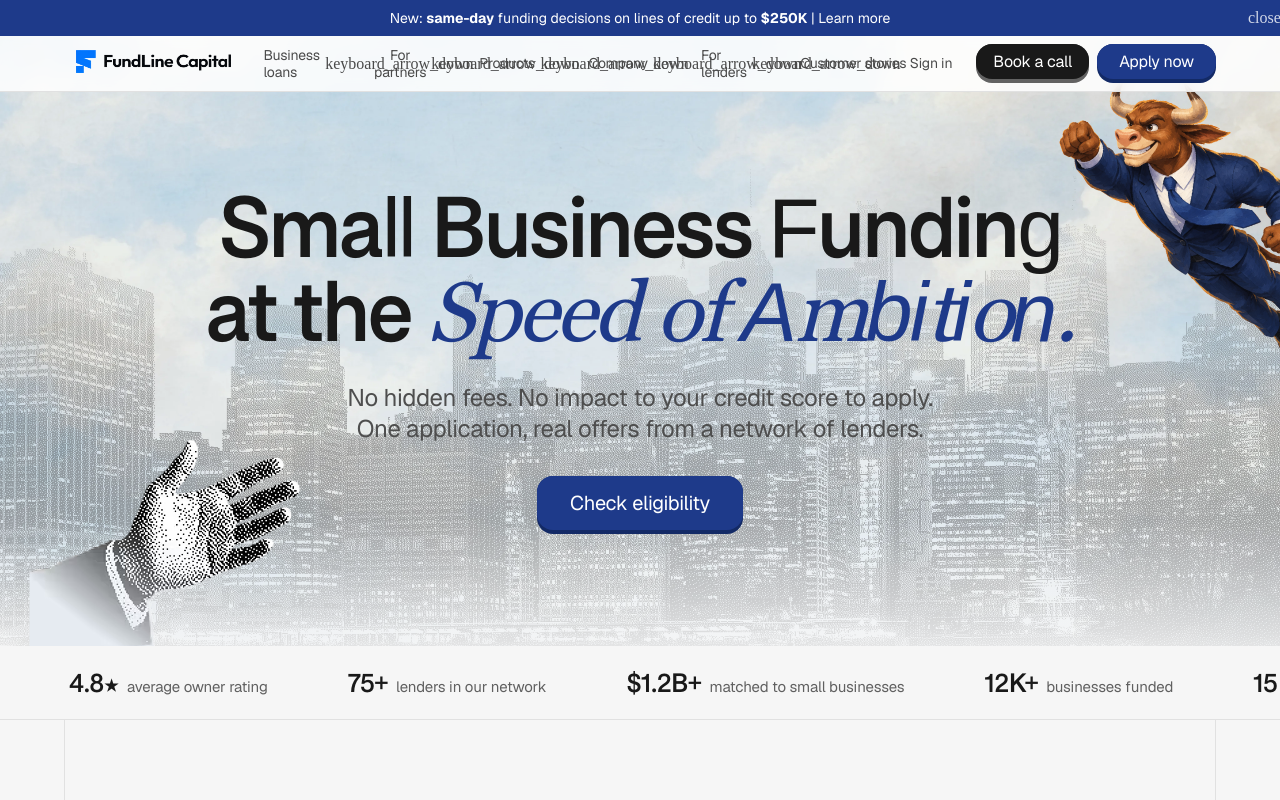
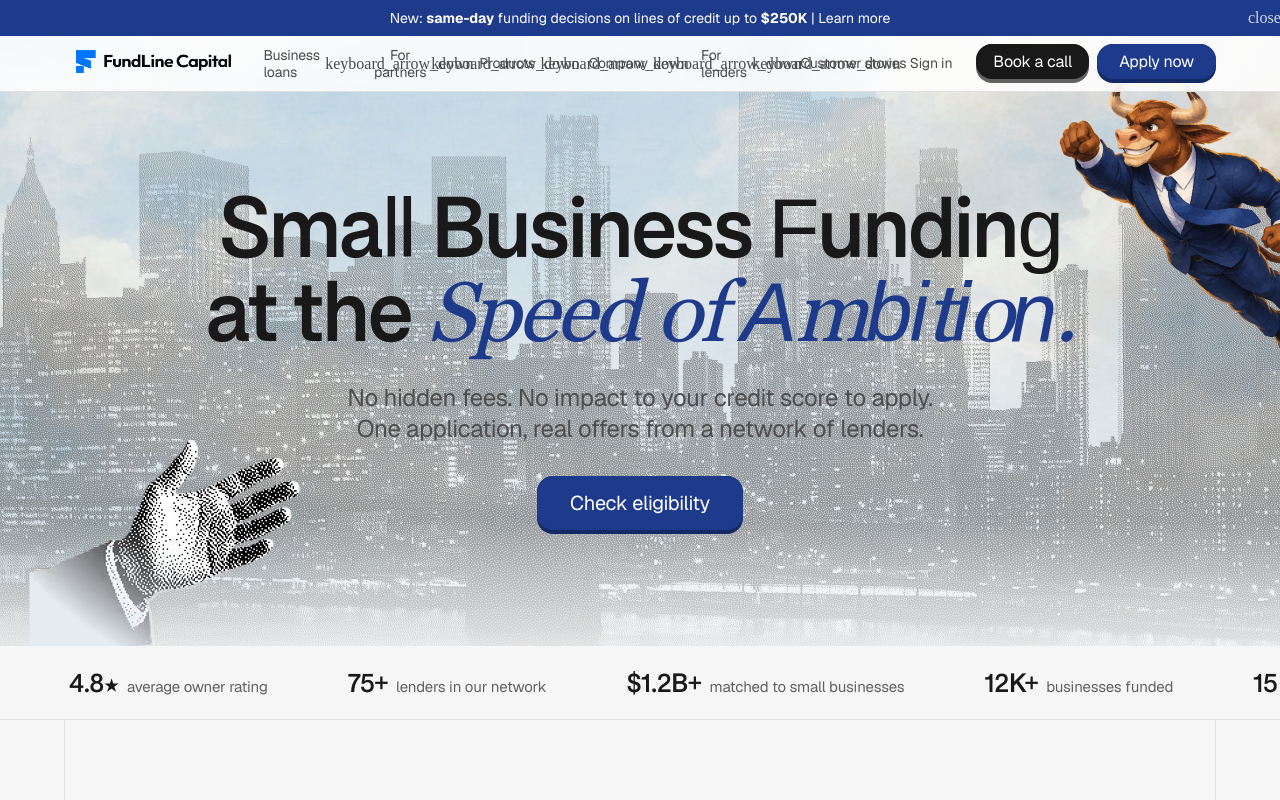
Before and after one commit to kellyjosephbusiness/obsidian, a Next.js app: page / in a window 1280 px wide. Shown: the top 800 px of the page. Built offline with nearby package versions, Linux system fonts and the light colour scheme; a web font is replaced by a local one.

Commit message:
Hero: dithered skyline derived from the client's Lower Manhattan photo
Co-Authored-By: Claude Fable 5.1 <noreply@anthropic.com>

```diff
--- a/src/components/sites/corgi-insure-a0f7893c/root-8a5edab2/HeroSection.tsx
+++ b/src/components/sites/corgi-insure-a0f7893c/root-8a5edab2/HeroSection.tsx
@@ -53,8 +53,8 @@ export function HeroSection() {
           alt=""
           src={SKYLINE_SRC}
           width={2400}
-          height={728}
-          className="absolute bottom-[64px] left-1/2 h-auto w-[1300px] max-w-none -translate-x-1/2 opacity-[0.32] [mask-image:linear-gradient(to_bottom,transparent_0%,black_60%)] md:w-[1600px] lg:w-[1900px]"
+          height={872}
+          className="absolute bottom-[64px] left-1/2 h-auto w-[1400px] max-w-none -translate-x-1/2 opacity-[0.38] [mask-image:linear-gradient(to_bottom,transparent_0%,black_55%)] md:w-[1800px] lg:w-[2100px]"
         />
         <div className="absolute inset-0 bg-[rgba(79,179,255,0.05)] mix-blend-multiply" />
         <div className="absolute inset-0 bg-gradient-to-b from-[rgba(246,246,246,0)] from-[72%] to-[#f6f6f6] to-[95%]" />
```
Also changed, not shown: public/sites/corgi-insure-a0f7893c/root-8a5edab2/images/hero/nyc-skyline-dither.png, 2 other files (tests, documents, lock files or other folders).
